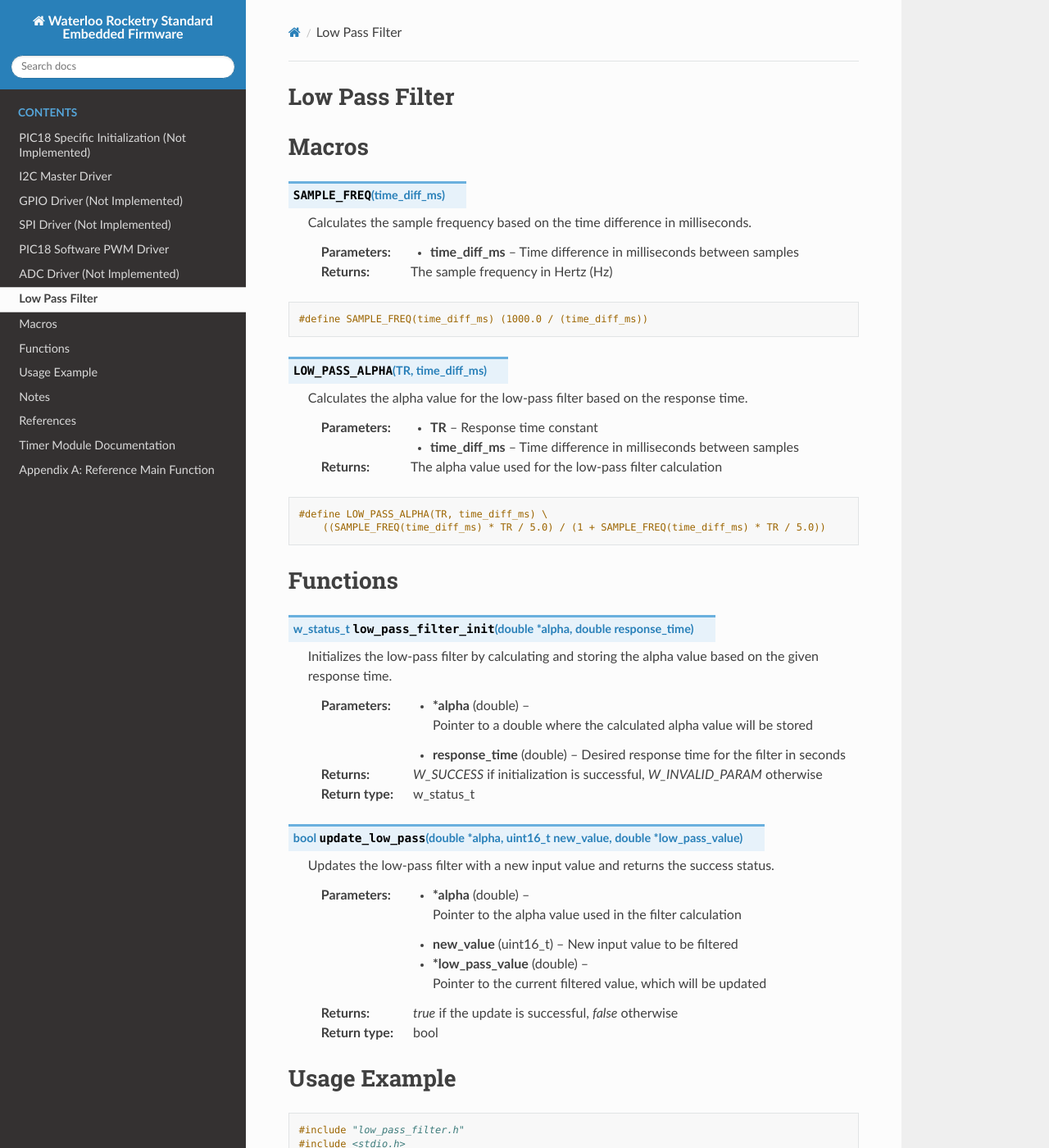
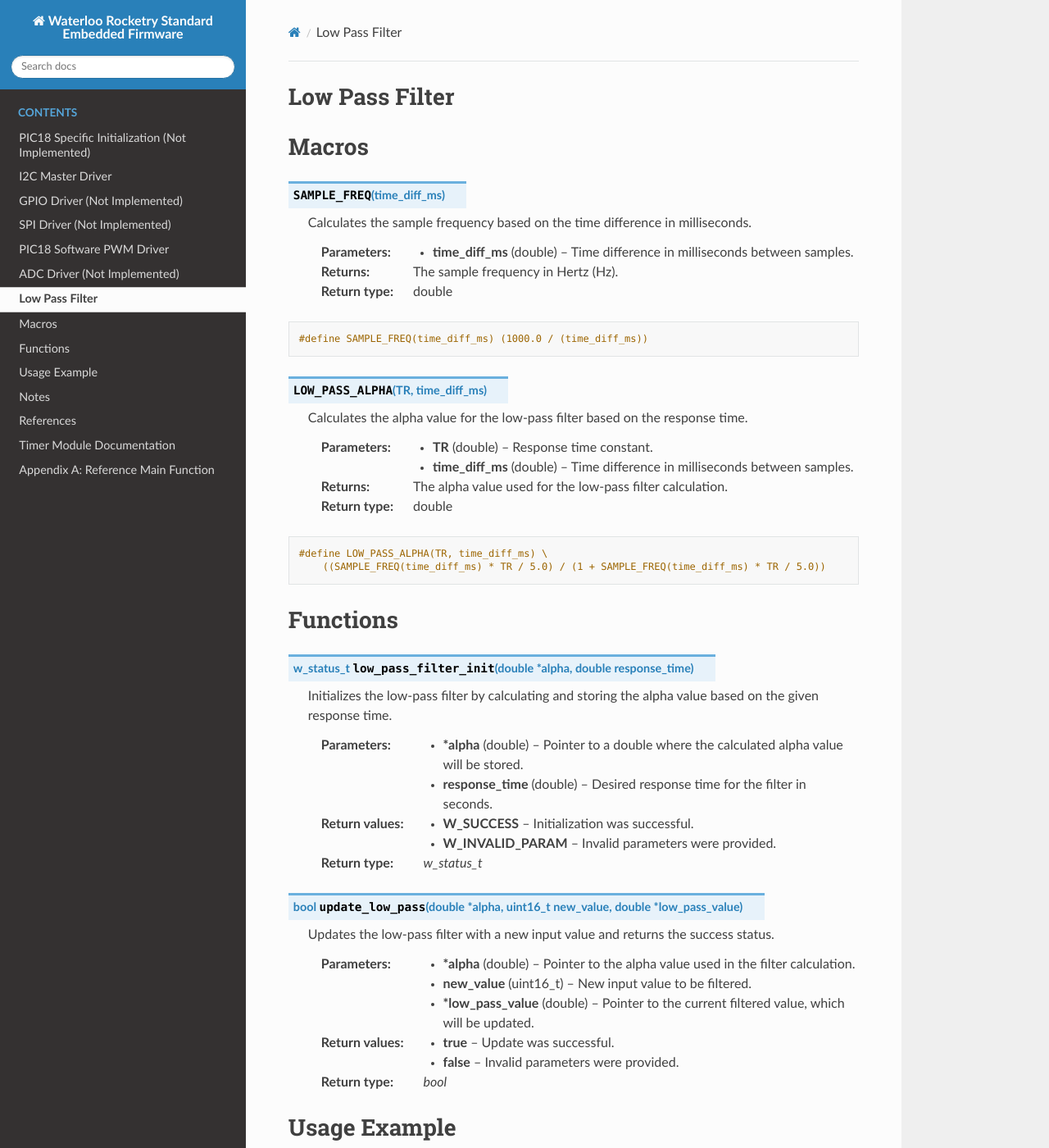
Before and after one commit to waterloo-rocketry/rocketlib, a Sphinx documentation site: the page built from doc/low_pass_filter.rst, in a window 1280 px wide and 1400 px high. Shown: the whole window at 82% size. Built offline with Sphinx 7.4.7 and the Read the Docs theme 3.1.0, drawn with Linux system fonts in a browser that asks for light colours; some of the changed text lies outside the part shown.

Commit message:
Fixed errors with sphinx not compiling properly

```diff
--- a/doc/low_pass_filter.rst
+++ b/doc/low_pass_filter.rst
@@ -8,8 +8,9 @@ Macros
 
    Calculates the sample frequency based on the time difference in milliseconds.
 
-   :param time_diff_ms: Time difference in milliseconds between samples
-   :return: The sample frequency in Hertz (Hz)
+   :param `double time_diff_ms`: Time difference in milliseconds between samples.
+   :return: The sample frequency in Hertz (Hz).
+   :rtype: double
 
 .. code-block:: c
 
@@ -19,9 +20,10 @@ Macros
 
    Calculates the alpha value for the low-pass filter based on the response time.
 
-   :param TR: Response time constant
-   :param time_diff_ms: Time difference in milliseconds between samples
-   :return: The alpha value used for the low-pass filter calculation
+   :param `double TR`: Response time constant.
+   :param `double time_diff_ms`: Time difference in milliseconds between samples.
+   :return: The alpha value used for the low-pass filter calculation.
+   :rtype: double
 
 .. code-block:: c
 
@@ -35,20 +37,24 @@ Functions
 
    Initializes the low-pass filter by calculating and storing the alpha value based on the given response time.
 
-   :param double *alpha: Pointer to a double where the calculated alpha value will be stored
-   :param double response_time: Desired response time for the filter in seconds
-   :return: `W_SUCCESS` if initialization is successful, `W_INVALID_PARAM` otherwise
-   :rtype: w_status_t
+   :param `double *alpha`: Pointer to a double where the calculated alpha value will be stored.
+   :param `double response_time`: Desired response time for the filter in seconds.
+
+   :retval `W_SUCCESS`: Initialization was successful.
+   :retval `W_INVALID_PARAM`: Invalid parameters were provided.
+   :rtype: `w_status_t`
 
 .. c:function:: bool update_low_pass(double *alpha, uint16_t new_value, double *low_pass_value)
 
    Updates the low-pass filter with a new input value and returns the success status.
 
-   :param double *alpha: Pointer to the alpha value used in the filter calculation
-   :param uint16_t new_value: New input value to be filtered
-   :param double *low_pass_value: Pointer to the current filtered value, which will be updated
-   :return: `true` if the update is successful, `false` otherwise
-   :rtype: bool
+   :param `double *alpha`: Pointer to the alpha value used in the filter calculation.
+   :param `uint16_t new_value`: New input value to be filtered.
+   :param `double *low_pass_value`: Pointer to the current filtered value, which will be updated.
+
+   :retval `true`: Update was successful.
+   :retval `false`: Invalid parameters were provided.
+   :rtype: `bool`
 
 Usage Example
 =============
```
Also changed, not shown: other parts of doc/low_pass_filter.rst (+0 -1 lines), 1 other file.
